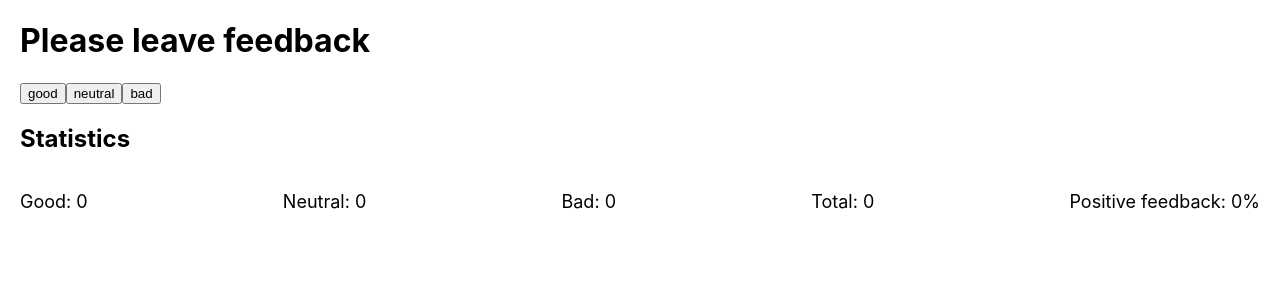
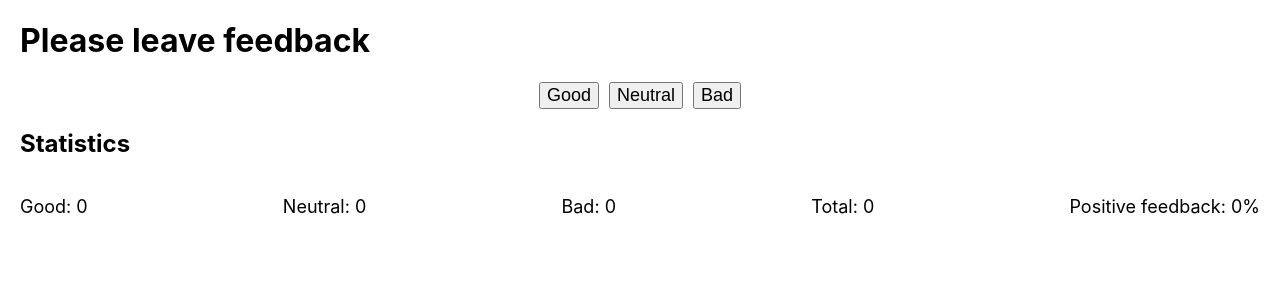
Before and after one commit to Stylize-K/goit-react-hw-02-feedback, a React (Create React App) app: page / in a window 1280 px wide. Shown: the top 300 px of the page. Built offline with nearby package versions, Linux system fonts and the light colour scheme.

Commit message:
Change button attributes

```diff
--- a/src/components/FeedbackOptions/FeedbackOptions.jsx
+++ b/src/components/FeedbackOptions/FeedbackOptions.jsx
@@ -1,11 +1,18 @@
 import PropTypes from 'prop-types';
+import css from './FeedbackOptions.module.css';
 
 export const FeedbackOptions = ({ options, onLeaveFeedback }) => {
   return (
-    <div>
+    <div className={css.feedbackWrapper}>
       {options.map(option => {
         return (
-          <button type="button" onClick={() => onLeaveFeedback(option)}>
+          <button
+            className={css.button}
+            key={option}
+            name={option}
+            type="button"
+            onClick={() => onLeaveFeedback(option)}
+          >
             {option}
           </button>
         );
```
